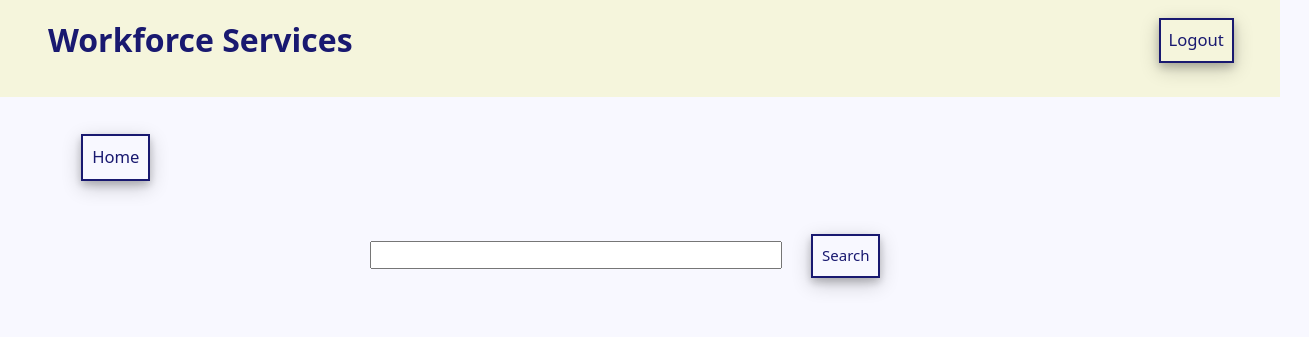
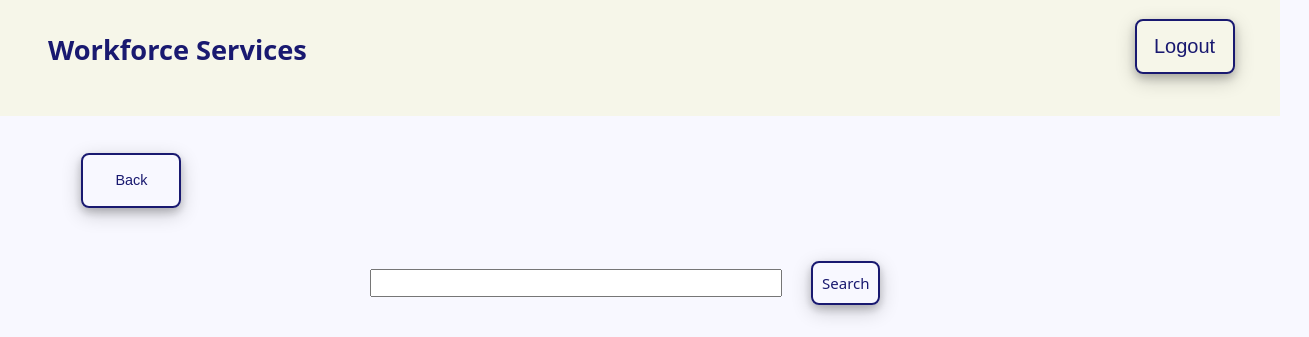
Before and after one commit to alexanderjtaylor/workforce_services, a React (Create React App) app in the folder frontend/: page /search-employee in a window 1280 px wide. Shown: the top 337 px of the page, 1309 px wide, since content can reach past the window. Built offline with nearby package versions, Linux system fonts and the light colour scheme; no server answers; sample sign-in values are in the browser's storage.

Commit message:
changed border radius for employerhomepagebtns and editdeleteemployeebtns and navbar button with css + updated brand navbar button and navbar button hover in css for better display

```diff
--- a/frontend/src/App.css
+++ b/frontend/src/App.css
@@ -189,6 +189,24 @@ button {
   padding: 2.3%;
 }
 
+.back-btn {
+  padding: 0.55rem 0.55rem;
+  margin-bottom: 2%;
+  margin-right: 100%;
+  width:255px;
+  height:55px;
+  text-align:center;
+  line-height:1.1em;
+  font-family: 'TitilliumText22LRegular', Arial, sans-serif;
+  font-size: .9em;
+  border-radius: 8px;
+  min-width:50px;
+  color: midnightblue;
+  border: 2px solid midnightblue;
+  box-shadow: 0 4px 8px 0 rgba(0, 0, 0, 0.2), 0 6px 20px 0 rgba(0, 0, 0, 0.2);
+  background-color: transparent;
+}
+
 .edit-delete-employee-btns {
   width:255px;
   height:55px;
@@ -196,7 +214,7 @@ button {
   line-height:1.1em;
   font-family: 'TitilliumText22LRegular', Arial, sans-serif;
   font-size: .9em;
-  border-radius: 0px;
+  border-radius: 8px;
   min-width:50px;
   color: midnightblue;
   border: 2px solid midnightblue;
@@ -217,7 +235,7 @@ button {
   line-height:1.1em;
   font-family: 'TitilliumText22LRegular', Arial, sans-serif;
   font-size: 1em;
-  border-radius: 0px;
+  border-radius: 8px;
   min-width:150px;
   color: midnightblue;
   border: 2px solid midnightblue;
@@ -268,6 +286,7 @@ button {
 .search-btn {
   background-color: transparent;
   border: 2px solid midnightblue;
+  border-radius: 8px;
   color: midnightblue;
   font-size: clamp(15px, .5vw, 30px);
   font-family: inherit;
--- a/frontend/src/components/NavBar/NavBar.css
+++ b/frontend/src/components/NavBar/NavBar.css
@@ -11,7 +11,7 @@ li {
 }
 
 .navBar {
-  background: beige;
+  background: rgba(245, 245, 220, 0.618);
   box-shadow: midnightblue;
   color: white;
   margin-bottom: .5rem;
@@ -19,22 +19,30 @@ li {
 }
 
 .navBar button {
-  background: transparent;
+  width:255px;
+  height:55px;
+  text-align:center;
+  line-height:1.1em;
+  font-family: 'TitilliumText22LRegular', Arial, sans-serif;
+  font-size: 1em;
+  border-radius: 8px;
+  min-width:90px;
+  color: midnightblue;
   border: 2px solid midnightblue;
-  text-align: center;
-  color: midnightblue;
-  margin-right: 100%;
-  padding: 0.5rem 0.5rem;
   box-shadow: 0 4px 8px 0 rgba(0, 0, 0, 0.2), 0 6px 20px 0 rgba(0, 0, 0, 0.2);
+  background-color: transparent;
 }
 
 .navBar button:hover {
-  background: white;
-  color: midnightblue;
+  background: midnightblue;
+  color: ghostwhite;
   cursor: pointer;
 }
 
 .brand {
   cursor: pointer;
   font-size: 2rem;
+  line-height:2.5em;
+  font-size: 1.7em;
+  color: midnightblue;
 }
--- a/frontend/src/components/NavBar/NavBar.jsx
+++ b/frontend/src/components/NavBar/NavBar.jsx
@@ -11,7 +11,7 @@ const Navbar = () => {
     <div className="navBar">
       <ul>
         <li className="brand">
-          <Link to="/" style={{ textDecoration: "none", color: "midnightblue" }}>
+          <Link title="Home" to="/" style={{ textDecoration: "none", color: "midnightblue"}}>
             <b>Workforce Services</b>
           </Link>
         </li>
--- a/frontend/src/pages/SearchEmployeePage/SearchEmployeePage.jsx
+++ b/frontend/src/pages/SearchEmployeePage/SearchEmployeePage.jsx
@@ -46,7 +46,7 @@ function SearchEmployeePage(){
 
     return (
       <div className="container">
-        <Link to="/"><button className="home-btn">Home</button></Link>
+        <Link to="/"><button className="back-btn">Back</button></Link>
         <SearchBar employees = {employees} setEmployees = {setEmployees} fetchEmployees = {fetchEmployees}/>
         <table className='profile-tabel'>
           <thead>
```
